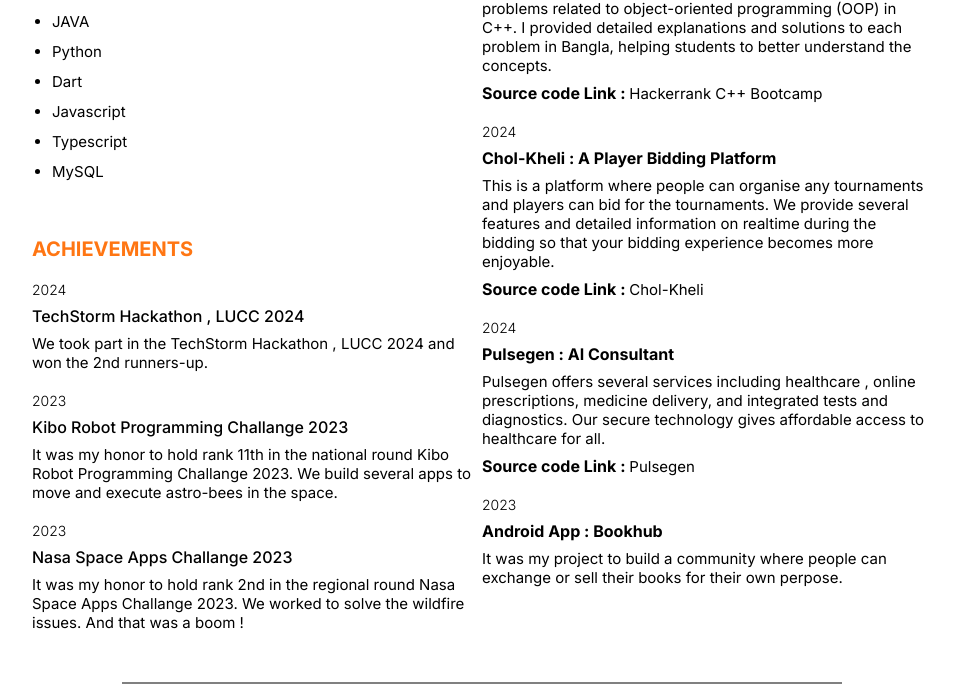
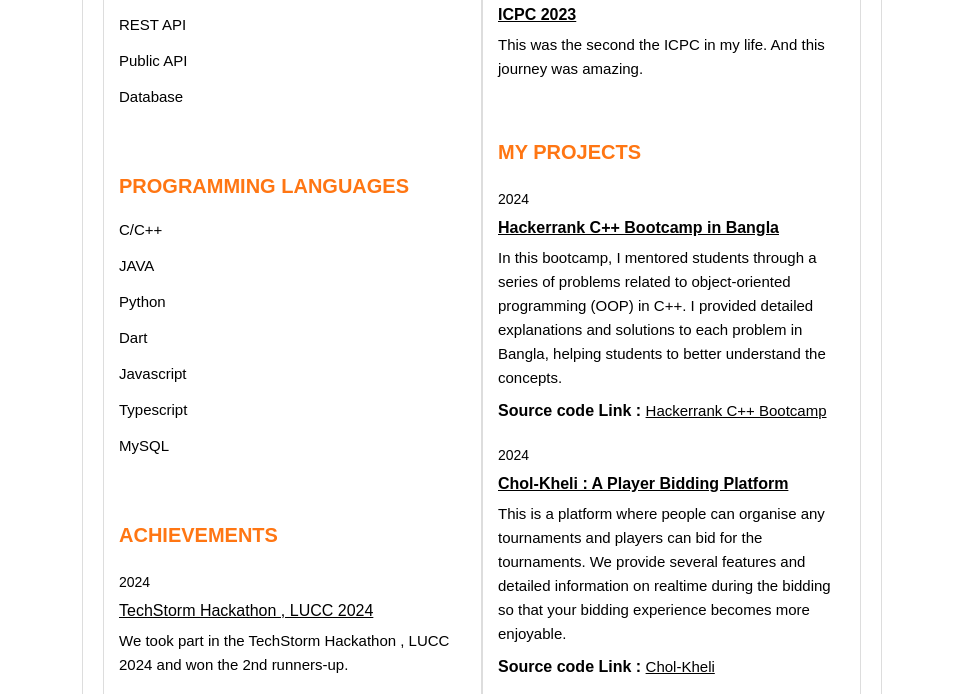
Before and after one commit to shaeakh/shaeakh.github.io, a website: page index.html in a window 1280 px wide. Shown: the part 945-1639 px from the top of the page, without its empty margins (158-1113 px from the left). Drawn offline with nearby package versions, Linux system fonts and the light colour scheme.

Commit message:
Update index.html

```diff
--- a/index.html
+++ b/index.html
@@ -8,6 +8,63 @@
     <title>Shaeakh's Resume</title>
     <!-- CSS -->
     <link rel="stylesheet" href="style.css">
+    <style>
+        body {
+            font-family: 'Arial', sans-serif;
+            margin: 0;
+            padding: 0;
+            line-height: 1.6;
+            color: #333;
+            background-color: #fff;
+        }
+        .container {
+            max-width: 800px;
+            margin: 0 auto;
+            padding: 20px;
+            border: 1px solid #ddd;
+        }
+        .profile_container, .group1, .group2, .group3 {
+            margin-bottom: 20px;
+            background: #fff;
+            padding: 15px;
+            border: 1px solid #ddd;
+            border-radius: 4px;
+        }
+        h1, h3 {
+            color: #222;
+            margin-bottom: 10px;
+        }
+        .profilename {
+            font-size: 1.8em;
+            margin: 0;
+        }
+        .profiletitle, .Profiledescription, .itemTitle, .itemSubtitle, .preTitle {
+            margin: 5px 0;
+        }
+        .skills_list, .socialItems, .interestItems {
+            list-style: none;
+            padding: 0;
+        }
+        .skills_list li, .socialItem, .interestItem {
+            padding: 3px 0;
+        }
+        a {
+            color: #000;
+            text-decoration: underline;
+        }
+        .HR {
+            border: 0;
+            height: 1px;
+            background: #ccc;
+            margin: 20px 0;
+        }
+        @media print {
+            a {
+                color: #000;
+                text-decoration: none;
+            }
+        }
+    </style>
 
     <!-- script -->
     <script src="https://unpkg.com/feather-icons"></script>
```
